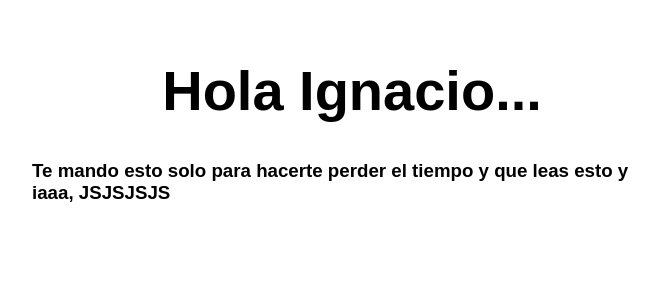
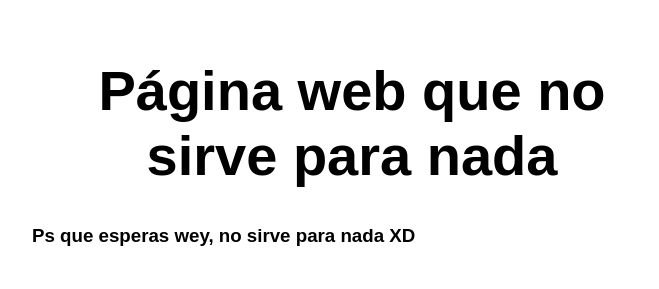
Before and after one commit to adrianp16-afk/my-first-repo, a website: page src/index.html in a window 1280 px wide. Shown: the whole page, without its empty margins (288-947 px from the left). Drawn offline with Linux system fonts and the light colour scheme.

Commit message:
//cambio 2

```diff
--- a/src/index.html
+++ b/src/index.html
@@ -10,8 +10,8 @@
 
 <body>
   <main>
-    <h1>Hola Ignacio... </h1>
-  <h3>Te mando esto solo para hacerte perder el tiempo y que leas esto y iaaa, JSJSJSJS</h3>
+    <h1>Página web que no sirve para nada</h1>
+  <h3>Ps que esperas wey, no sirve para nada XD</h3>
   </main>
 
 </body>
```
